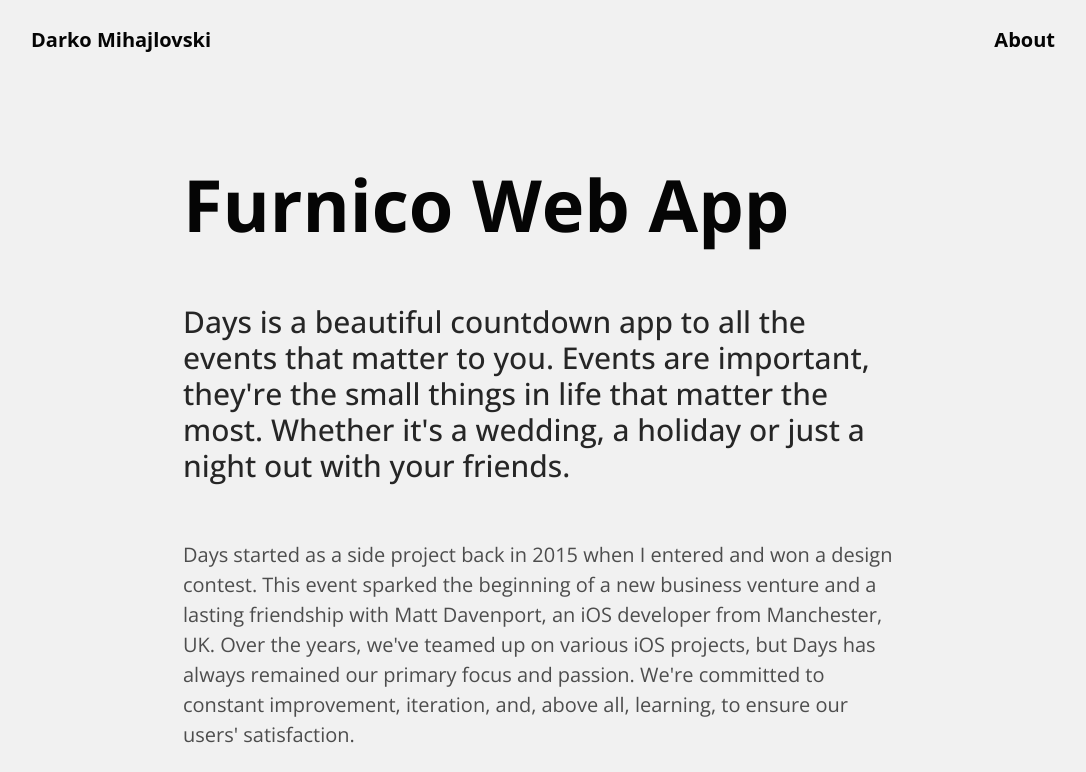
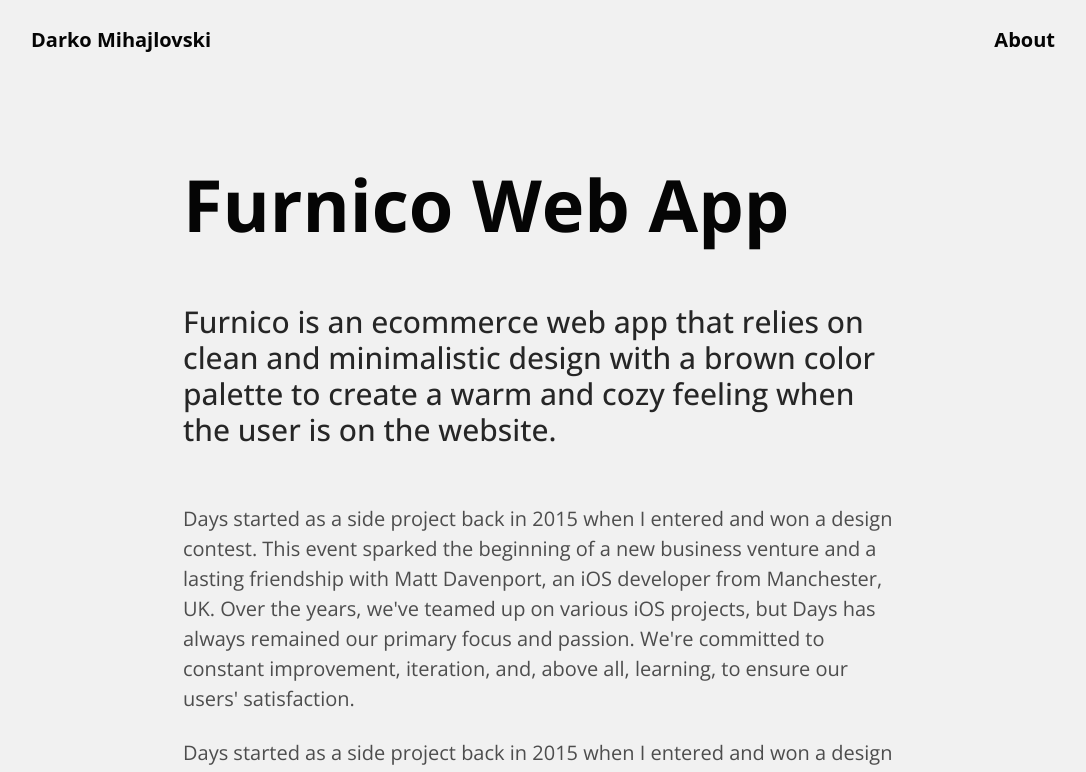
Before and after one commit to DarkoM996/nextjs-pagerouter-portfolio, a Next.js app: page /projects/furnico in a window 1280 px wide. Shown: the top 772 px of the page, without its empty margins (97-1183 px from the left). Built offline with nearby package versions, Linux system fonts and the light colour scheme.

Commit message:
Changing the text to reflect what I did

```diff
--- a/pages/components/FurnicoHero.jsx
+++ b/pages/components/FurnicoHero.jsx
@@ -9,10 +9,9 @@
           Furnico Web App
         </h1>
         <h3 className="text-2xl md:text-3xl font-medium text-primary_backgroundDarkerColor-600">
-          Days is a beautiful countdown app to all the events that matter to
-          you. Events are important, they're the small things in life that
-          matter the most. Whether it's a wedding, a holiday or just a night out
-          with your friends.
+          Furnico is an ecommerce web app that relies on clean and minimalistic
+          design with a brown color palette to create a warm and cozy feeling
+          when the user is on the website.
         </h3>
       </div>
     </div>
```
